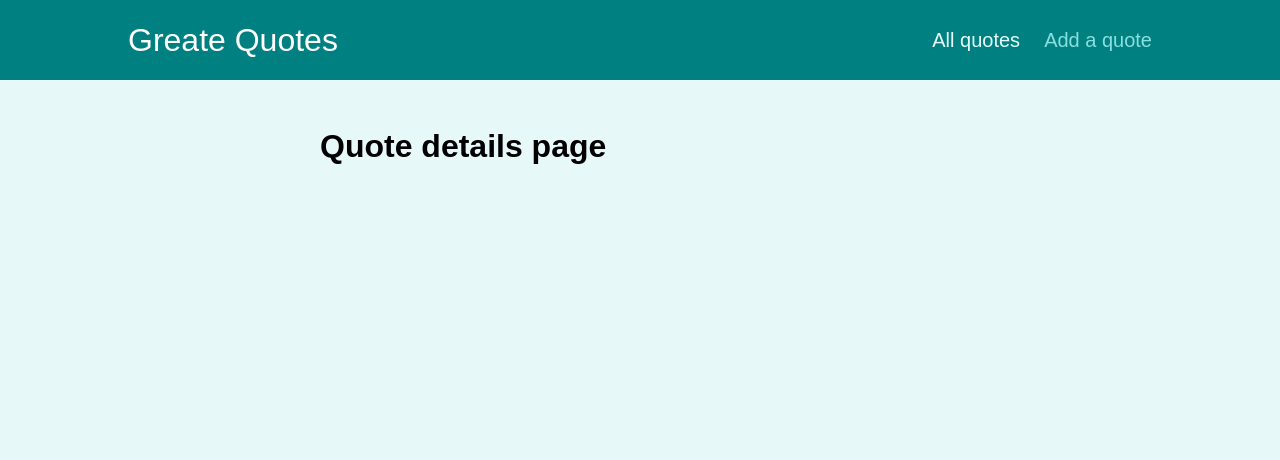
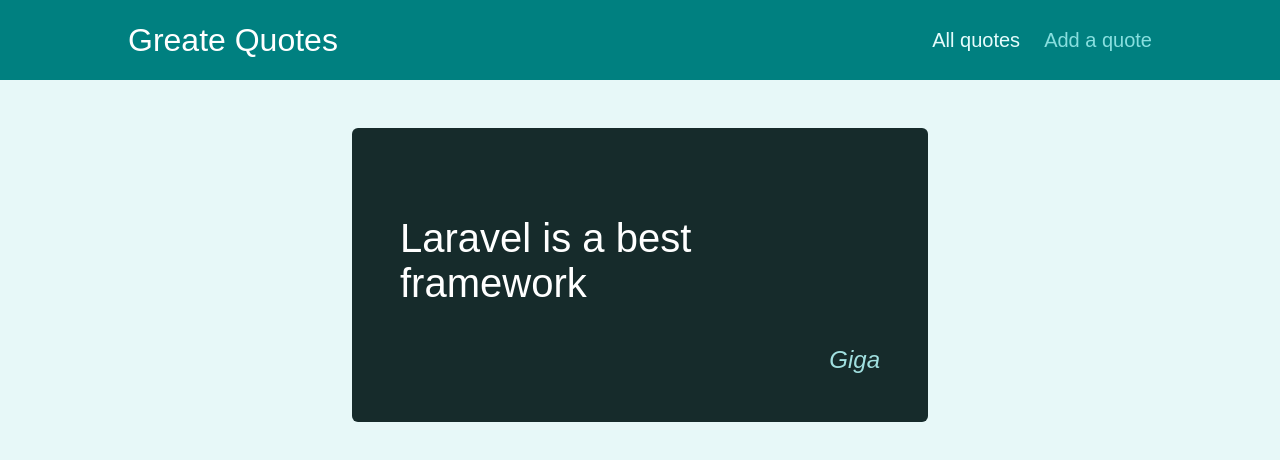
Before and after one commit to GigaGiorgadze/udemy-redberry, a React (Create React App) app in the folder react-routing/: page /quotes/q1 in a window 1280 px wide. Shown: the top 460 px of the page. Built offline with nearby package versions, Linux system fonts and the light colour scheme.

Commit message:
feat: add detailed page for single quote

```diff
--- a/react-routing/src/components/quotes/QuoteItem.js
+++ b/react-routing/src/components/quotes/QuoteItem.js
@@ -1,3 +1,4 @@
+import { Link } from 'react-router-dom';
 import classes from './QuoteItem.module.css';
 
 const QuoteItem = (props) => {
@@ -9,9 +10,9 @@
         </blockquote>
         <figcaption>{props.author}</figcaption>
       </figure>
-      <a className='btn'>
+      <Link to={`/quotes/${props.id}`} className='btn'>
         View Fullscreen
-      </a>
+      </Link>
     </li>
   );
 };
--- a/react-routing/src/pages/AllQuotes.jsx
+++ b/react-routing/src/pages/AllQuotes.jsx
@@ -1,7 +1,7 @@
 import React from "react";
 import QuoteList from "../components/quotes/QuoteList";
 
-const DUMMY_QUOTES = [
+export const DUMMY_QUOTES = [
 	{ id: "q1", author: "Giga", text: "Laravel is a best framework" },
 	{ id: "q2", author: "Giga", text: "bless Tyron Otwell" },
 	{ id: "q3", author: "Giga", text: "Ubuntu sucks ass" },
--- a/react-routing/src/pages/QuoteDetails.jsx
+++ b/react-routing/src/pages/QuoteDetails.jsx
@@ -1,15 +1,19 @@
 import React from "react";
 import { Route, useParams } from "react-router-dom";
 import Comments from "../components/comments/Comments";
+import HighlightedQuote from "../components/quotes/HighlightedQuote";
+import { DUMMY_QUOTES } from "./AllQuotes";
 
 function QuoteDetails() {
 	const params = useParams();
 
-	console.log(params.quoteId);
+	const quote = DUMMY_QUOTES.find((quote) => quote.id === params.quoteId);
+
+	console.log(quote);
 
 	return (
 		<>
-			<h1>Quote details page</h1>
+			<HighlightedQuote text={quote.text} author={quote.author} />
 			<Route path={`/quotes/${params.quoteId}/comments`}>
 				<Comments />
 			</Route>
```
